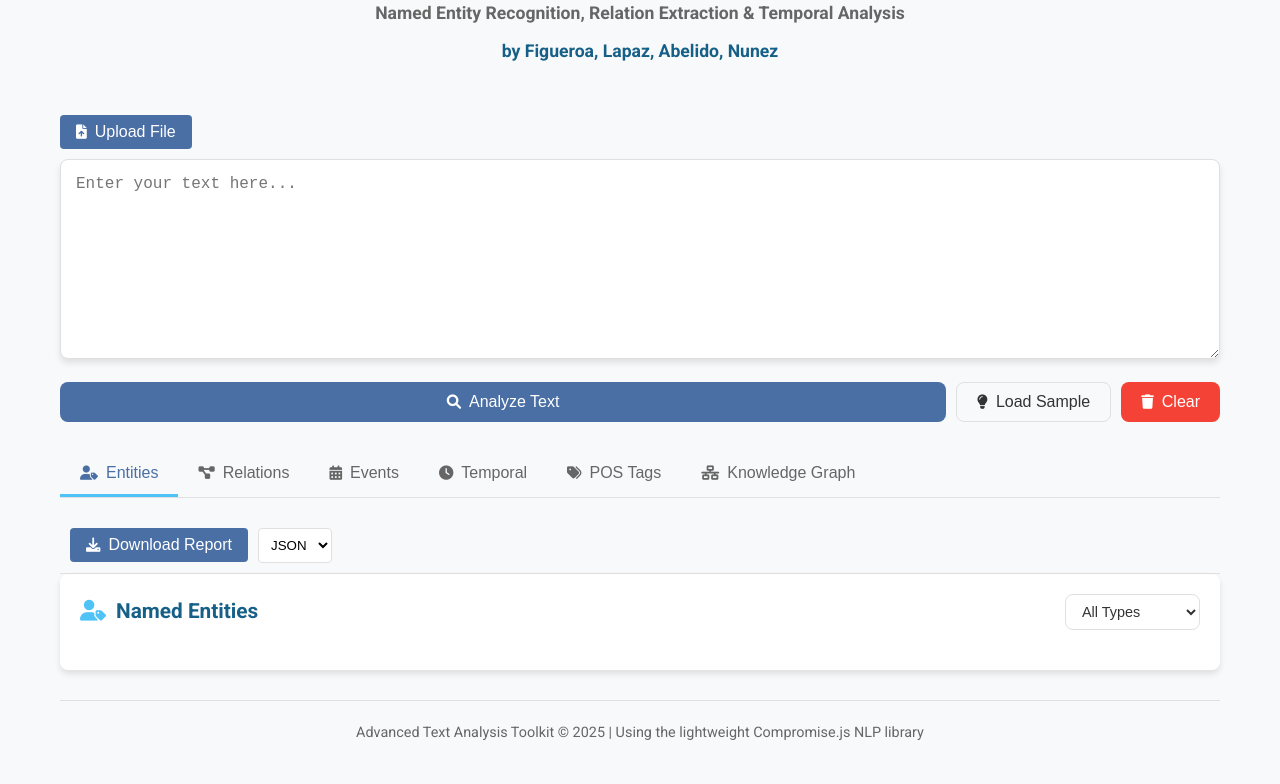
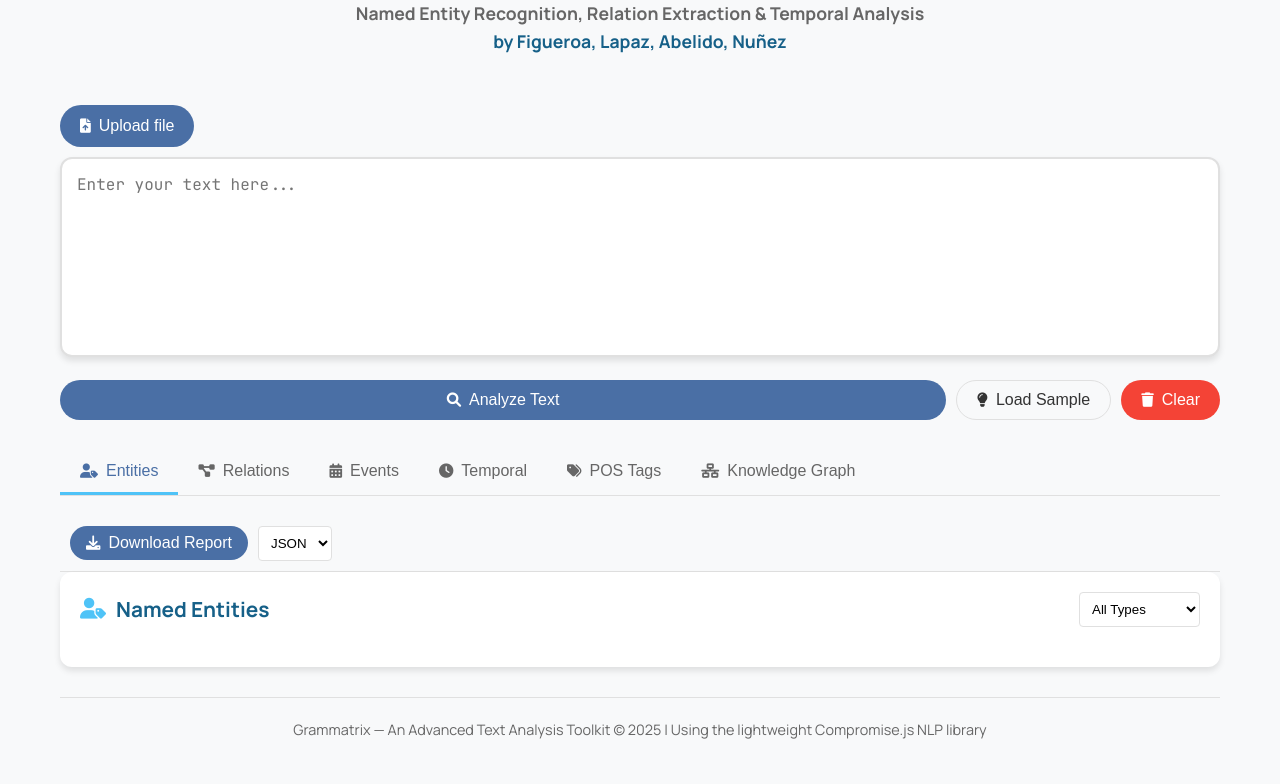
Before and after one commit to jrmellpaz/NER-POS-Tagger-WebApp, a plain HTML site: page index.html in a window 1280 px wide. Shown: the part 115-899 px from the top of the page. Drawn offline with nearby package versions, Linux system fonts and the light colour scheme; a script that the page names is missing.

Commit message:
[Styles] Add minor style adjustments.

```diff
--- a/app.js
+++ b/app.js
@@ -1229,7 +1229,7 @@ document.addEventListener('DOMContentLoaded', function() {
             const footerY = pageHeight - margin;
             doc.setFontSize(10);
             doc.setTextColor(100, 100, 100);
-            doc.text("Advanced Text Analysis Toolkit © 2025 | Using the lightweight Compromise.js NLP library", 105, footerY, { align: "center" });
+            doc.text("Grammatrix — An Advanced Text Analysis Toolkit © 2025 | Using the lightweight Compromise.js NLP library", 105, footerY, { align: "center" });
         };
 
         // Add footer to first page
--- a/index.html
+++ b/index.html
@@ -4,7 +4,10 @@
     <meta charset="UTF-8">
     <meta name="viewport" content="width=device-width, initial-scale=1.0">
     <title>Advanced Text Analysis Toolkit</title>
-    <link href="https://fonts.googleapis.com/css2?family=Roboto:wght@300;400;500;700&display=swap" rel="stylesheet">
+    <link rel="preconnect" href="https://fonts.googleapis.com">
+    <link rel="preconnect" href="https://fonts.gstatic.com" crossorigin>
+    <link href="https://fonts.googleapis.com/css2?family=Manrope:wght@200..800&display=swap" rel="stylesheet">
+    <link href="https://fonts.googleapis.com/css2?family=JetBrains+Mono:ital,wght@0,100..800;1,100..800&family=Manrope:wght@200..800&display=swap" rel="stylesheet">
     <link rel="stylesheet" href="https://cdnjs.cloudflare.com/ajax/libs/font-awesome/6.0.0-beta3/css/all.min.css">
     <link rel="stylesheet" href="styles.css">
     <style>
@@ -96,7 +99,7 @@
         <header>
             <h1><i class="fas fa-brain"></i> Advanced Text Analysis Toolkit</h1>
             <p class="subtitle"><strong>Named Entity Recognition, Relation Extraction & Temporal Analysis</strong></p>
-            <p class="subtitle2"><strong>by Figueroa, Lapaz, Abelido, Nunez</strong></p>
+            <p class="subtitle2"><strong>by Figueroa, Lapaz, Abelido, Nuñez</strong></p>
         </header>
 
         <div class="input-section">
@@ -104,7 +107,7 @@
                 <div class="file-upload">
                     <input type="file" id="fileInput" accept=".txt,.docx,.pdf" style="display: none;">
                     <button id="uploadBtn" class="btn upload-btn">
-                        <i class="fas fa-file-upload"></i> Upload File
+                        <i class="fas fa-file-upload"></i> Upload file
                     </button>
                     <span id="fileName" class="file-name"></span>
                 </div>
@@ -113,12 +116,14 @@
                     <button id="analyzeBtn" class="btn analyze-btn">
                         <i class="fas fa-search"></i> Analyze Text
                     </button>
+                    <div class="secondary-controls">
                         <button id="sampleBtn" class="btn sample-btn">
                             <i class="fas fa-lightbulb"></i> Load Sample
                         </button>
                         <button id="clearBtn" class="btn clear-btn">
                             <i class="fas fa-trash"></i> Clear
                         </button>
+                    </div>
                 </div>
             </div>
         </div>
@@ -230,7 +235,7 @@
         </div>
 
         <footer>
-            <p>Advanced Text Analysis Toolkit &copy; 2025 | Using the lightweight Compromise.js NLP library</p>
+            <p>Grammatrix — An Advanced Text Analysis Toolkit &copy; 2025 | Using the lightweight Compromise.js NLP library</p>
         </footer>
     </div>
 
--- a/styles.css
+++ b/styles.css
@@ -11,7 +11,8 @@
     --warning-color: #ff9800;
     --error-color: #f44336;
     --shadow: 0 4px 6px rgba(0, 0, 0, 0.1);
-    --border-radius: 8px;
+    --border-radius: 50px;
+    --content-radius: 12px;
     --primary-dark: #3a5a80; /* Added for button hover states */
 }
 
@@ -22,7 +23,7 @@
 }
 
 body {
-    font-family: 'Roboto', sans-serif;
+    font-family: 'Manrope', sans-serif;
     background-color: var(--background-color);
     color: var(--text-color);
     line-height: 1.6;
@@ -60,28 +61,31 @@ header h1 i {
 .subtitle2 {
     font-size: 1.1rem;
     color: var(--secondary-color);
-    margin-top: 10px;
     font-weight: 300;
 }
 
 .input-section {
     margin-bottom: 30px;
+    height: auto;
 }
 
 .text-input {
     position: relative;
+    height: auto;
 }
 
 .text-input textarea {
     width: 100%;
     min-height: 200px;
     padding: 15px;
-    border: 1px solid var(--border-color);
-    border-radius: var(--border-radius);
+    border: 2px solid var(--border-color);
+    border-radius: var(--content-radius);
     font-size: 1rem;
-    resize: vertical;
+    field-sizing: content;
+    resize: none;
     transition: border 0.3s ease;
     box-shadow: var(--shadow);
+    font-family: "Jetbrains Mono", monospace;
 }
 
 .text-input textarea:focus {
@@ -93,6 +97,11 @@ header h1 i {
     display: flex;
     gap: 10px;
     margin-top: 15px;
+}
+
+.secondary-controls {
+    display: flex;
+    gap: 10px;
 }
 
 .btn {
@@ -144,7 +153,7 @@ header h1 i {
 .processing-section {
     background-color: var(--card-color);
     padding: 20px;
-    border-radius: var(--border-radius);
+    border-radius: var(--content-radius);
     margin-bottom: 30px;
     box-shadow: var(--shadow);
 }
@@ -155,18 +164,19 @@ header h1 i {
 
 .progress-container {
     width: 100%;
-    background-color: #e0e0e0;
-    border-radius: 20px;
     margin-bottom: 15px;
     overflow: hidden;
+    display: flex;
+    flex-direction: column;
+    gap: 4px;
 }
 
 .progress-bar {
     height: 20px;
     background-color: var(--accent-color);
     width: 0%;
-    border-radius: 20px;
-    transition: width 0.5s ease;
+    border-radius: var(--content-radius);
+    transition: width 0.5s cubic-bezier(0.075, 0.82, 0.165, 1);
 }
 
 .progress-text {
@@ -239,7 +249,7 @@ header h1 i {
     display: none;
     background-color: var(--card-color);
     padding: 20px;
-    border-radius: var(--border-radius);
+    border-radius: var(--content-radius);
     box-shadow: var(--shadow);
     margin-bottom: 30px;
 }
@@ -268,12 +278,17 @@ header h1 i {
 }
 
 .filters select {
-    padding: 8px 12px;
-    border-radius: var(--border-radius);
+    padding: 8px;
     border: 1px solid var(--border-color);
-    font-size: 0.9rem;
-    background-color: var(--card-color);
-    color: var(--text-color);
+    border-radius: 4px;
+    background: white;
+    cursor: pointer;
+    outline: none;
+}
+
+.filter select:focus {
+    outline: none;
+    border-color: var(--border-color);
 }
 
 .results-container {
@@ -287,7 +302,7 @@ header h1 i {
     border-left: 4px solid var(--accent-color);
     padding: 15px;
     margin-bottom: 15px;
-    border-radius: 0 var(--border-radius) var(--border-radius) 0;
+    border-radius: 0 var(--content-radius) var(--content-radius) 0;
     box-shadow: var(--shadow);
     transition: transform 0.2s ease;
 }
@@ -443,16 +458,15 @@ footer {
 .file-upload {
     display: flex;
     align-items: center;
-    gap: 10px;
     margin-bottom: 10px;
 }
 
 .upload-btn {
     background-color: var(--primary-color);
     color: white;
-    padding: 8px 16px;
+    padding: 12px 20px;
     border: none;
-    border-radius: 4px;
+    border-radius: var(--border-radius);
     cursor: pointer;
     display: flex;
     align-items: center;
@@ -461,7 +475,7 @@ footer {
 }
 
 .upload-btn:hover {
-    background-color: var(--primary-color-dark);
+    background-color: var(--primary-dark);
 }
 
 .file-name {
@@ -691,7 +705,7 @@ footer {
     color: white;
     border: none;
     padding: 8px 16px;
-    border-radius: 4px;
+    border-radius: var(--border-radius);
     cursor: pointer;
     display: flex;
     align-items: center;
```
Lines whose indentation alone changed are shown as unchanged.
